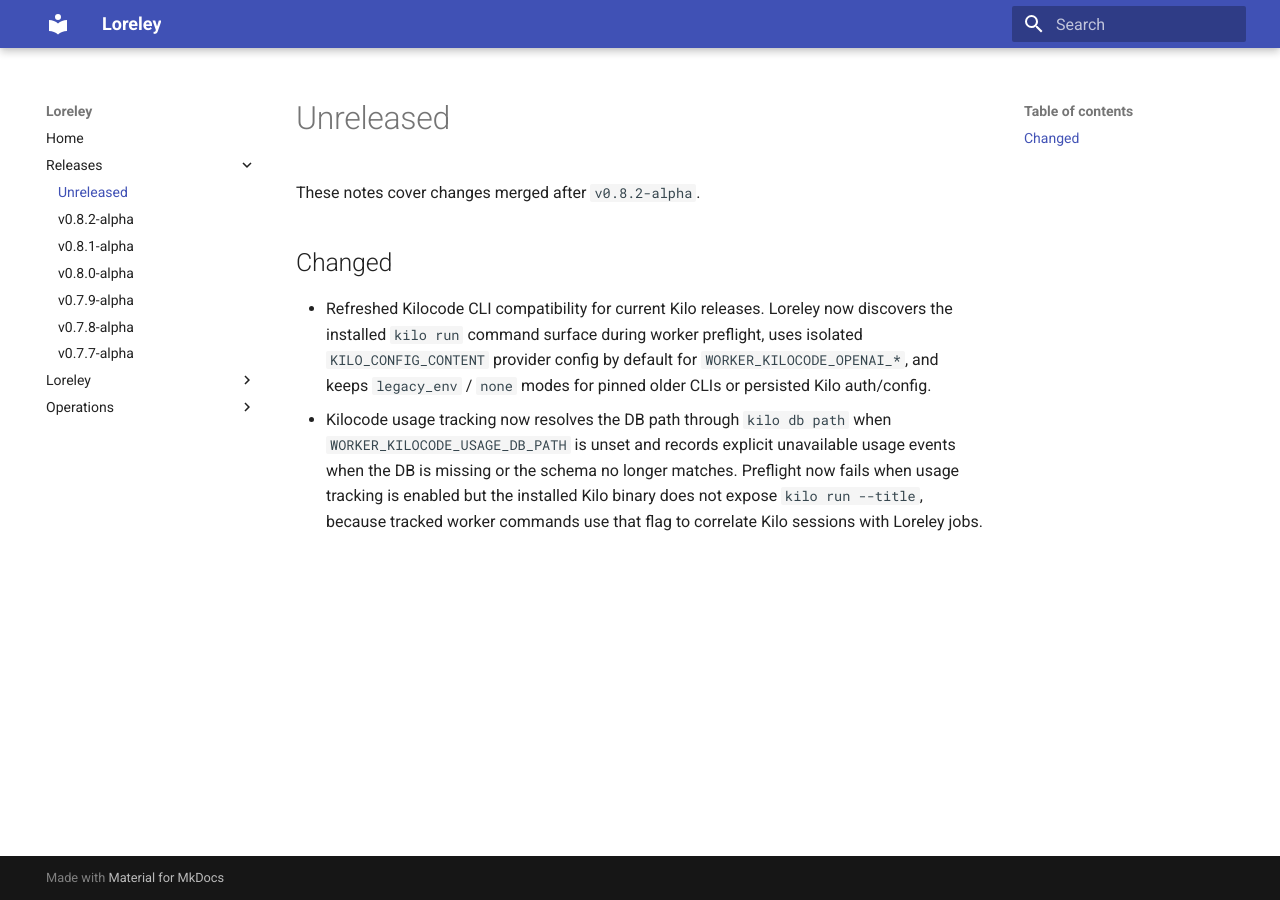
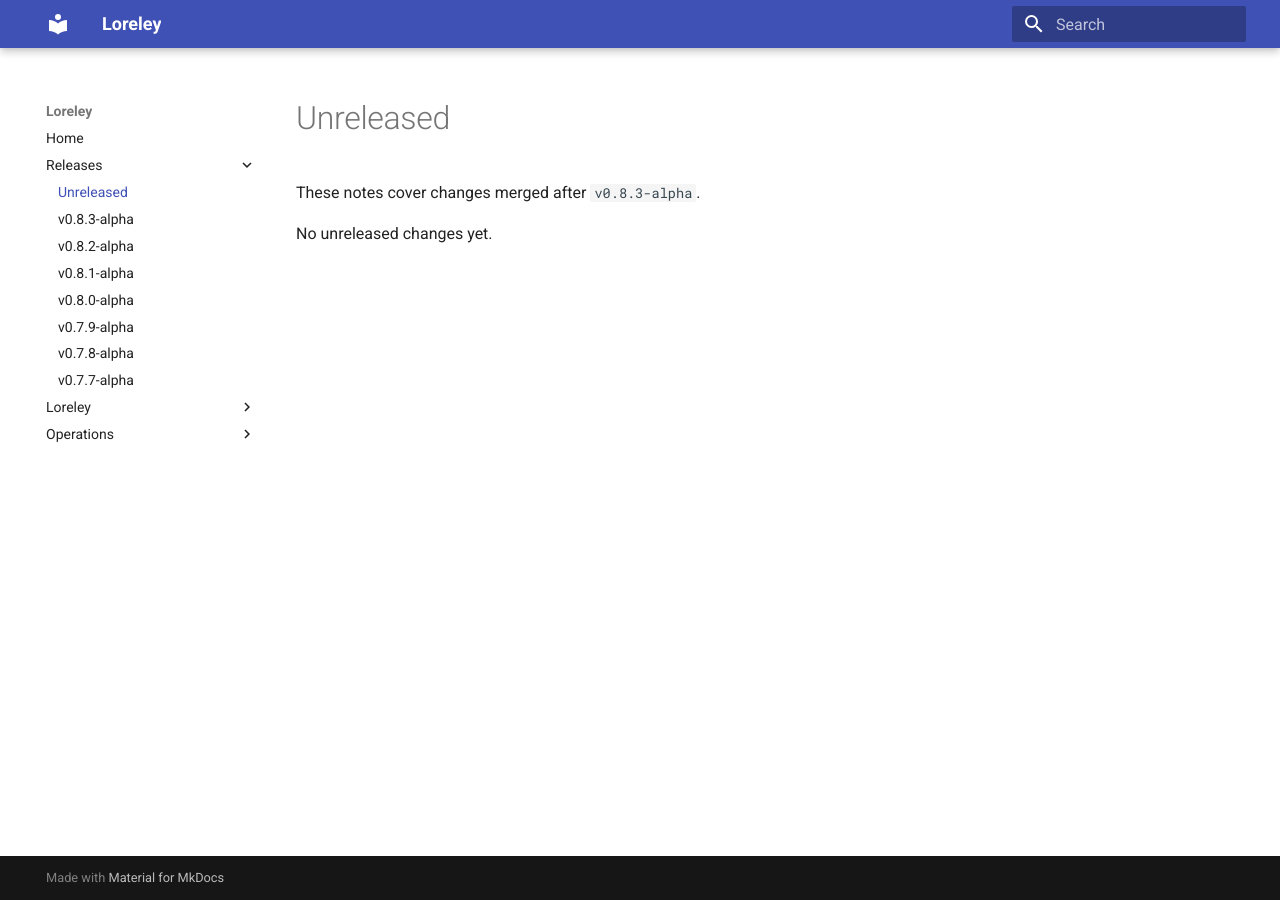
Before and after one commit to NeapolitanIcecream/loreley, an MkDocs documentation site: the page built from docs/releases/unreleased.md, in a window 1280 px wide. Built offline with MkDocs 1.6.1 and Material for MkDocs 9.7.7, drawn with Linux system fonts in a browser that asks for light colours.

Commit message:
docs: prepare v0.8.3-alpha release

```diff
--- a/docs/releases/unreleased.md
+++ b/docs/releases/unreleased.md
@@ -1,17 +1,5 @@
 # Unreleased
 
-These notes cover changes merged after `v0.8.2-alpha`.
+These notes cover changes merged after `v0.8.3-alpha`.
 
-## Changed
-
-- Refreshed Kilocode CLI compatibility for current Kilo releases. Loreley now
-  discovers the installed `kilo run` command surface during worker preflight,
-  uses isolated `KILO_CONFIG_CONTENT` provider config by default for
-  `WORKER_KILOCODE_OPENAI_*`, and keeps `legacy_env` / `none` modes for pinned
-  older CLIs or persisted Kilo auth/config.
-- Kilocode usage tracking now resolves the DB path through `kilo db path` when
-  `WORKER_KILOCODE_USAGE_DB_PATH` is unset and records explicit unavailable
-  usage events when the DB is missing or the schema no longer matches.
-  Preflight now fails when usage tracking is enabled but the installed Kilo
-  binary does not expose `kilo run --title`, because tracked worker commands use
-  that flag to correlate Kilo sessions with Loreley jobs.
+No unreleased changes yet.
--- a/mkdocs.yml
+++ b/mkdocs.yml
@@ -8,6 +8,7 @@
   - Home: index.md
   - Releases:
       - Unreleased: releases/unreleased.md
+      - v0.8.3-alpha: releases/v0.8.3-alpha.md
       - v0.8.2-alpha: releases/v0.8.2-alpha.md
       - v0.8.1-alpha: releases/v0.8.1-alpha.md
       - v0.8.0-alpha: releases/v0.8.0-alpha.md
```
Also changed, not shown: README.md (+1 -1 lines), docs/index.md (+1 -0 lines), docs/releases/v0.8.3-alpha.md (added, +102 -0 lines).
